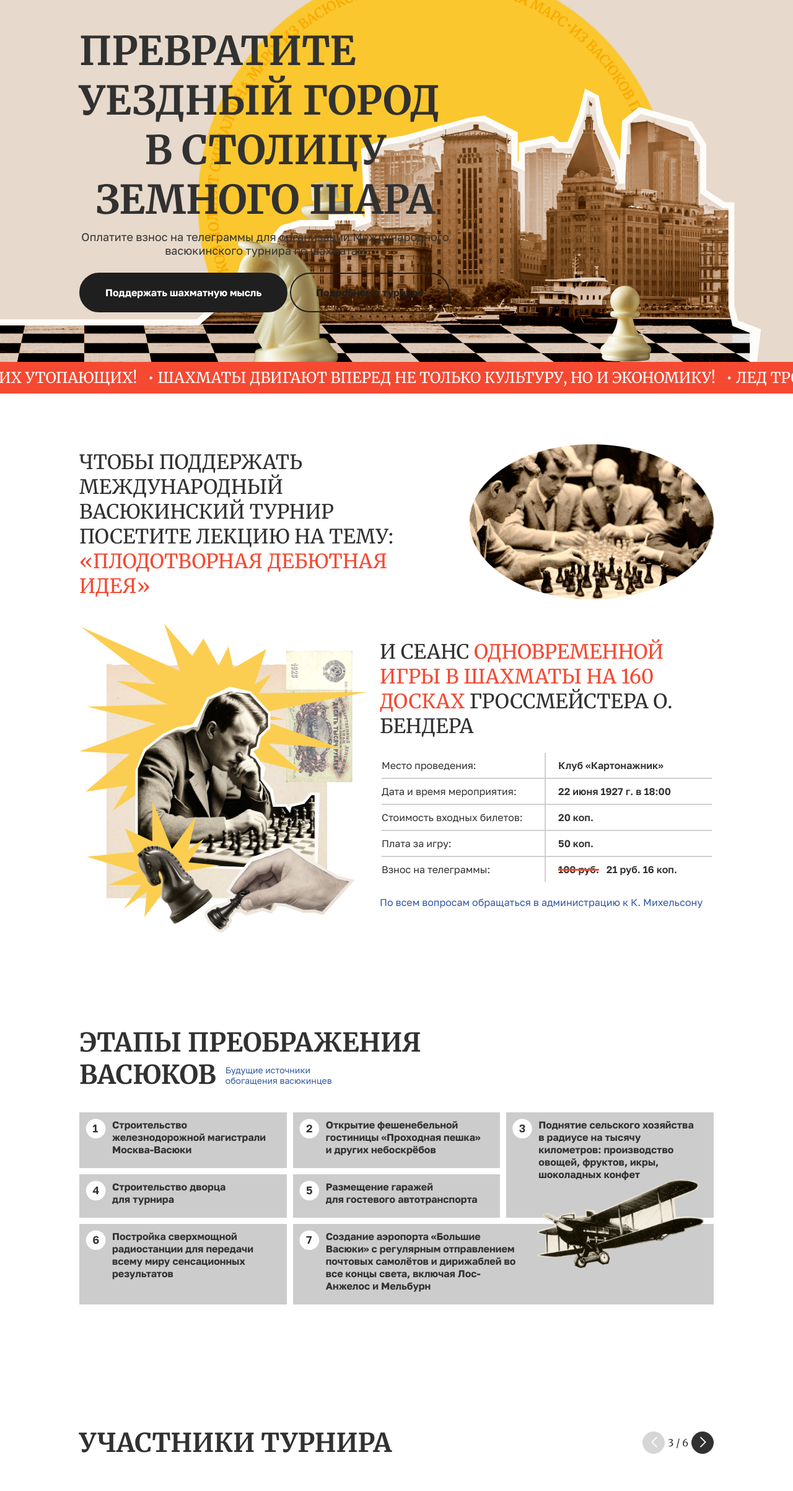
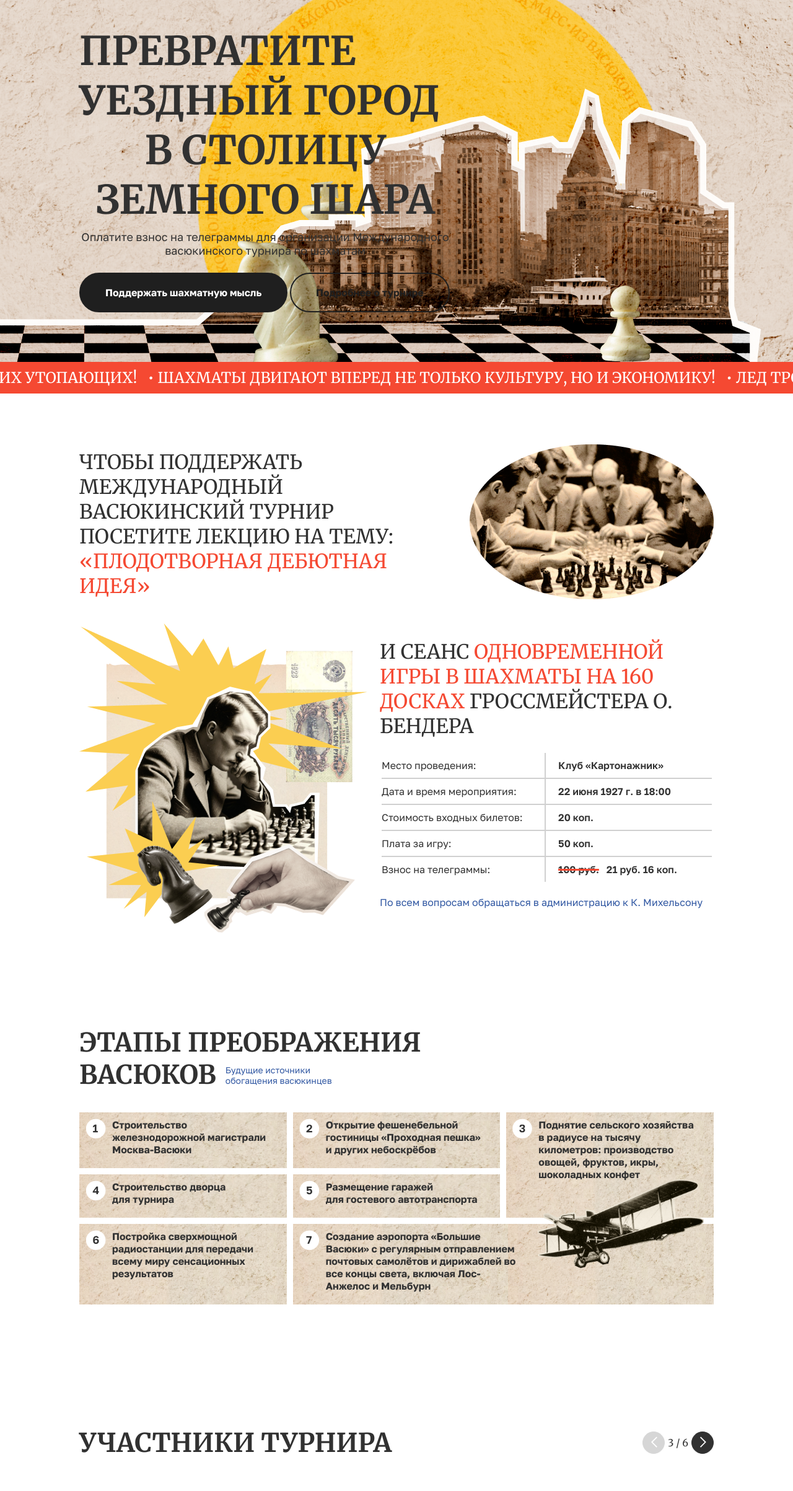
Before and after one commit to authweb/4horse, a plain HTML site: page index.html in a window 1280 px wide. Shown: the part 122-2528 px from the top of the page at 62% size. Drawn offline with Linux system fonts and the light colour scheme; the site is published under a folder, as on GitHub Pages, so addresses that start at the root find nothing.

Commit message:
Update style.css

```diff
--- a/style.css
+++ b/style.css
@@ -24,7 +24,7 @@ h1 {
 
 .hero {
 	position: relative;
-	background-image: url("/assets/image/background.png");
+	background-image: url("assets/image/background.png");
 	background-color: rgba(233, 222, 212, 1);
 	background-size: cover;
 	background-position: center;
@@ -36,7 +36,7 @@ h1 {
 
 .overlay {
 	position: absolute;
-	background-image: url("/assets/image/background.png");
+	background-image: url("assets/image/background.png");
 	background-size: cover;
 	background-position: center;
 	top: 0;
@@ -361,7 +361,7 @@ del {
 
 .stages .card,
 .stages .card-slide {
-	background-image: url("/assets/image/back.png");
+	background-image: url("assets/image/back.png");
 }
 
 .stages {
@@ -630,12 +630,12 @@ button.next {
 }
 
 button.prev {
-	background-image: url("/assets/image/left.svg");
+	background-image: url("assets/image/left.svg");
 	margin-right: 15px;
 }
 
 button.next {
-	background-image: url("/assets/image/right.svg");
+	background-image: url("assets/image/right.svg");
 	margin-left: 15px;
 }
 
```
